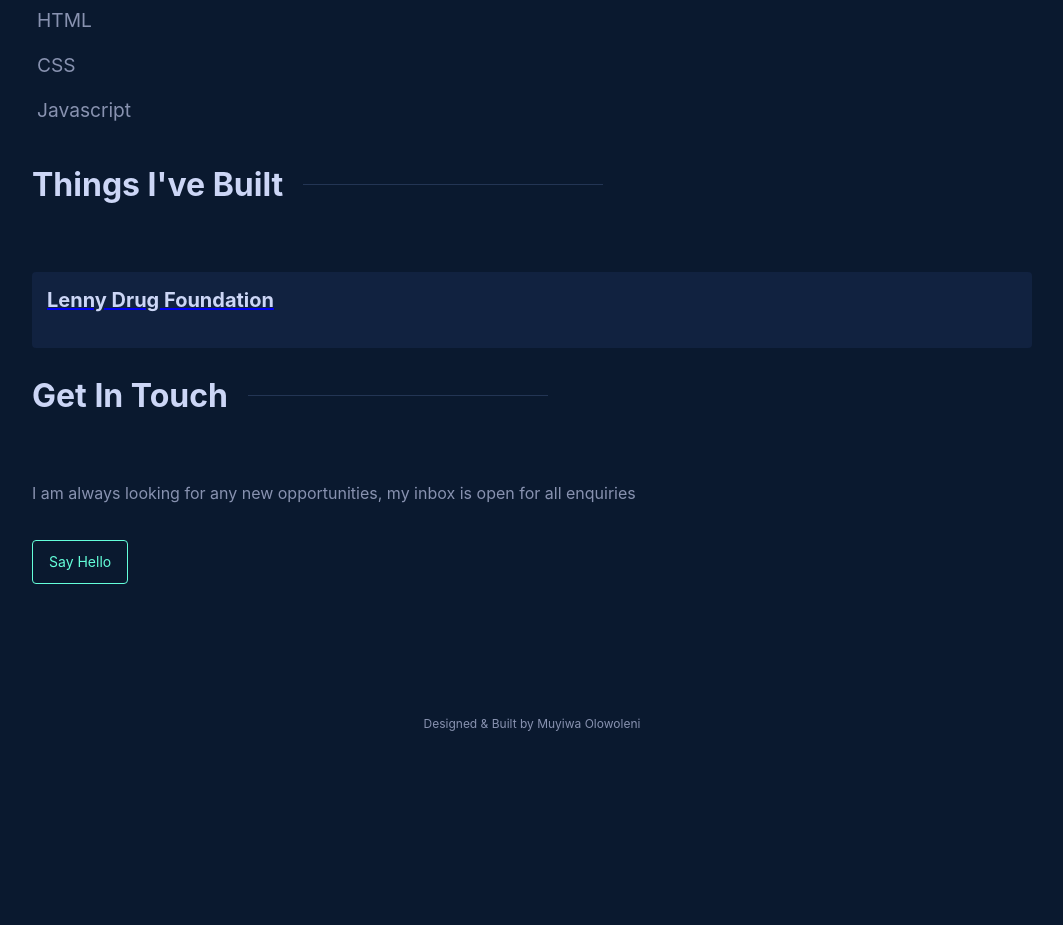
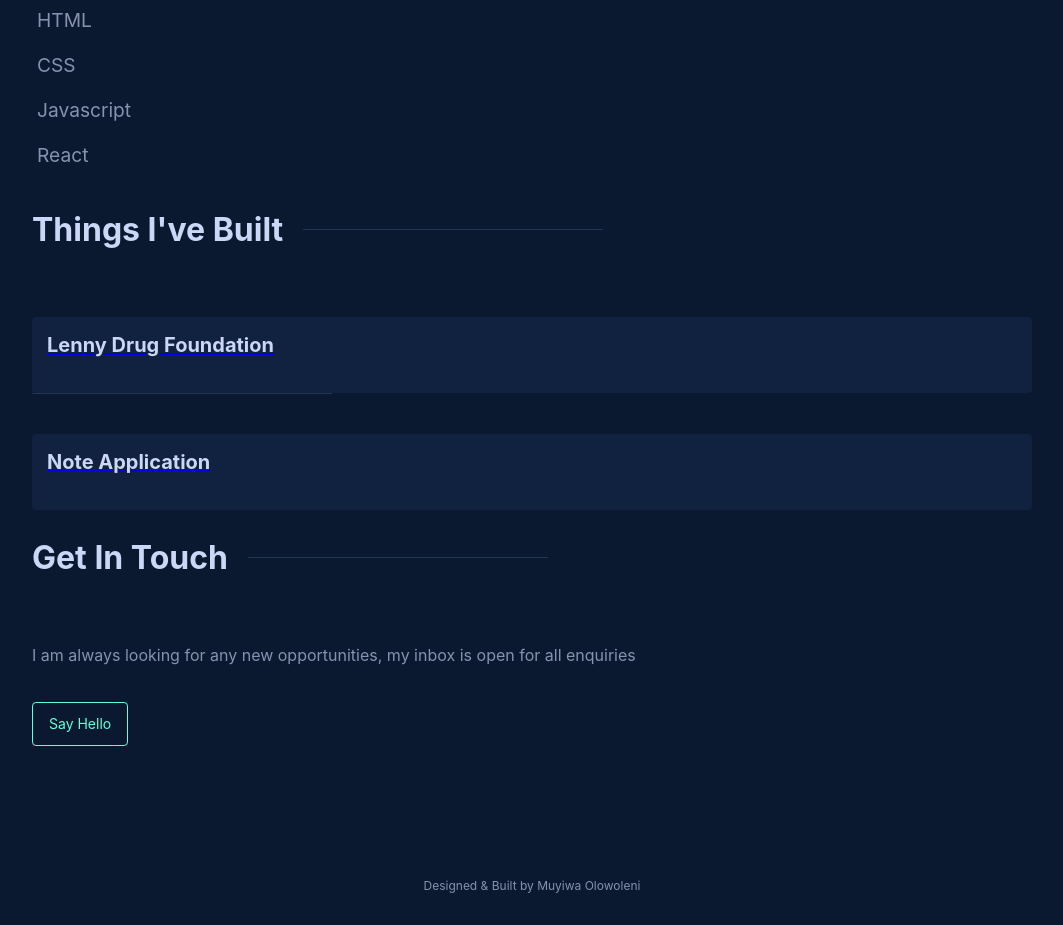
Before and after one commit to Enkidou1/My-CV-website-main, a plain HTML site: page index.html in a window 1280 px wide. Shown: the part 1168-2093 px from the top of the page, without its empty margins (108-1171 px from the left). Before the commit the page ends 1931 px from the top, so only its background shows below. Drawn offline with Linux system fonts and the light colour scheme.

Commit message:
Update index.html

```diff
--- a/index.html
+++ b/index.html
@@ -39,6 +39,7 @@
         <li>HTML</li>
         <li>CSS</li>
         <li>Javascript</li>
+          <li>React</li>
       </ol>
     </section>
 
@@ -50,6 +51,18 @@
         <a href="https://lenny-drug-foundation-nine.vercel.app/" target="_blank" rel="noopener noreferrer">
           <div class="project-card">
             <h3>Lenny Drug Foundation</h3>
+          </div>
+        </a>
+      </div>
+    </section>
+
+     <section id="work">
+      <div class="section-title">
+      </div>
+      <div class="projects">
+        <a href="https://my-note-app-1a3j.onrender.com" target="_blank" rel="noopener noreferrer">
+          <div class="project-card">
+            <h3>Note Application</h3>
           </div>
         </a>
       </div>
```
